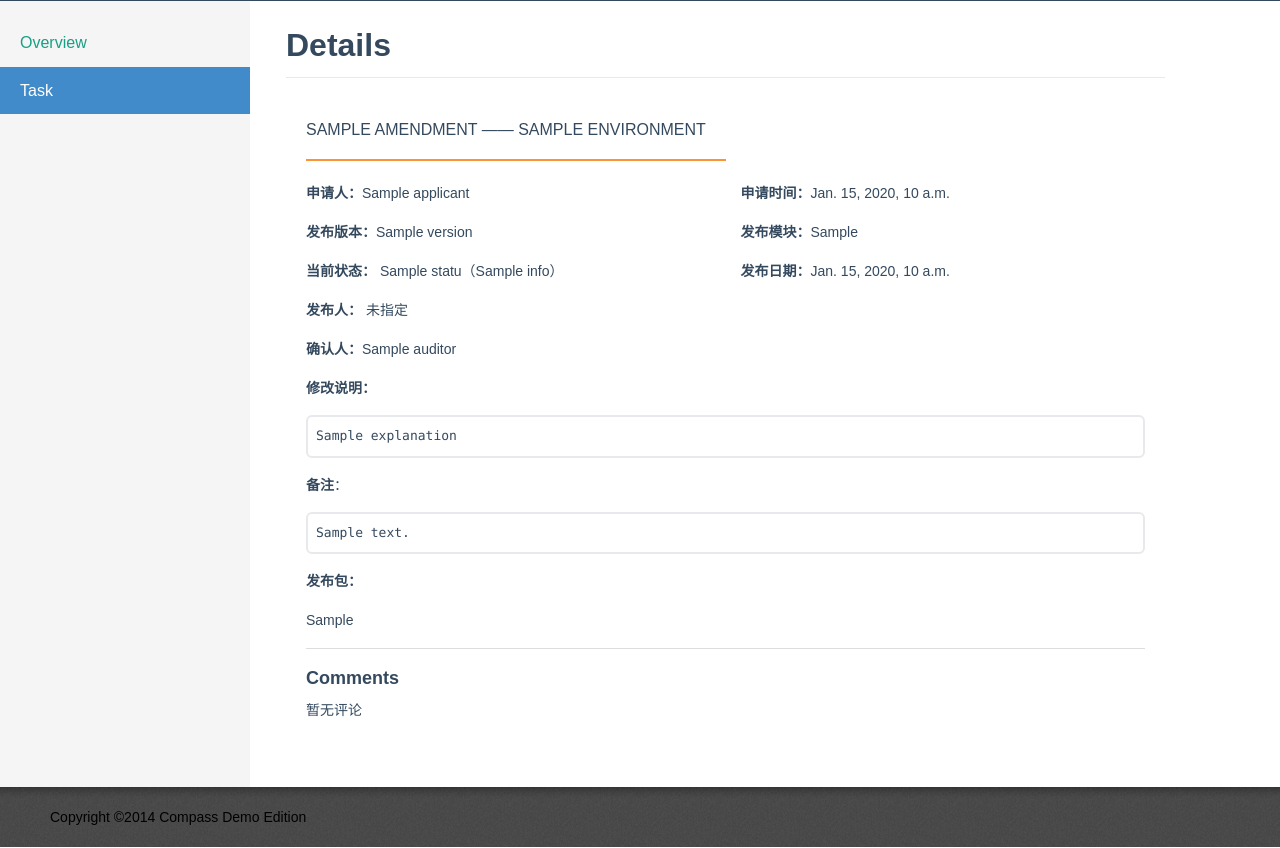
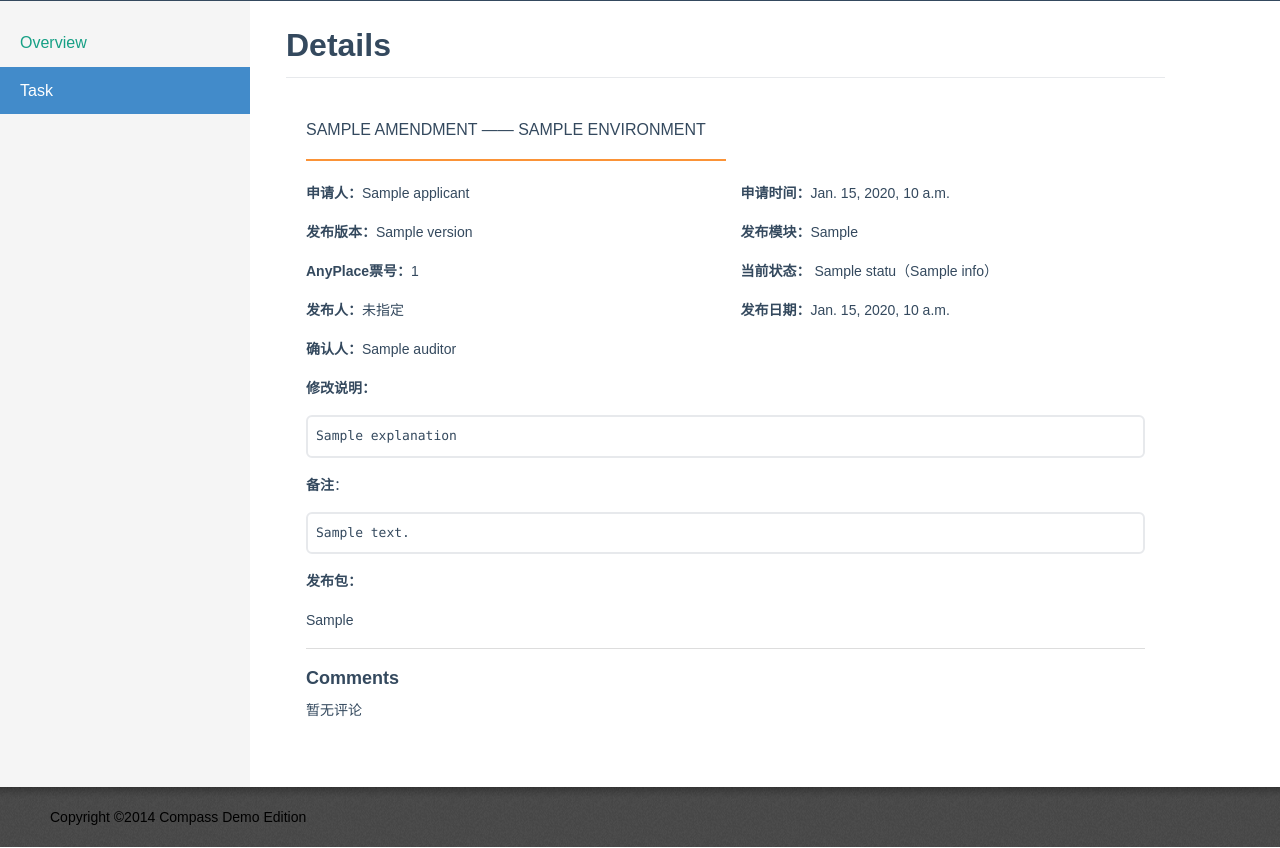
Before and after one commit to Channer-K/Compass, a Django app: template app/compass/templates/task/details.html in a window 1280 px wide. Shown: the part 52-900 px from the top of the page. Run offline with Django 3.2, Linux system fonts and the light colour scheme; the template is opened without the code that fills it: most values are stand-ins (such as "Sample title", 1, 10 or a date in 2020); some libraries are stand-ins or nearby versions.

Commit message:
add ticket number field in task model

```diff
--- a/app/compass/models/task.py
+++ b/app/compass/models/task.py
@@ -14,6 +14,8 @@ class Task(models.Model):
                                   related_name="applicant_set",
                                   related_query_name="task_applicant")
     version = models.CharField(u'更新版本', max_length=32)
+    ticket_num = models.CharField(u'AnyPlace票号', max_length=32,
+                                  blank=True, null=True)
     modules = models.ManyToManyField(
         Module, verbose_name=u'更新模块',
         help_text=_('The modules will be updated in this task.'))
--- a/app/compass/templates/task/details.html
+++ b/app/compass/templates/task/details.html
@@ -69,14 +69,15 @@
       <p class="col-md-6"><b>发布模块：</b><span>{{task.get_all_modules|join:" | "}}</span></p>
     </div>
     <div class="row">
-      <p class="col-md-6"><b>当前状态：</b><span id="current_status">
+      <p class="col-md-6"><b>AnyPlace票号：</b><span>{{task.ticket_num}}</span></p>
+      <p class="col-md-6"><b>当前状态：</b><span>
           {{req_step.status.name}}{% if req_step.task.info %}（{{req_step.task.info}}）{% endif %}
       </span></p>
+    </div>
+    <div class="row">
+      <p class="col-md-6"><b>发布人：</b><span>{{req_step.assignee|default:"未指定"}}</span></p>
       <p class="col-md-6"><b>发布日期：</b><span>{{req_step.pub_date|default:"待定"}}</span></p>
     </div>
-    <p><b>发布人：</b><span>
-      {{req_step.assignee|default:"未指定"}}
-    </span></p>
     <p><b>确认人：</b><span>{{task.auditor}}</span></p>
     <p><b>修改说明：</b>
     <pre>{{task.explanation}}</pre>
```
Also changed, not shown: app/compass/forms.py (+5 -9 lines), app/compass/templates/task/new.html (+7 -0 lines).
